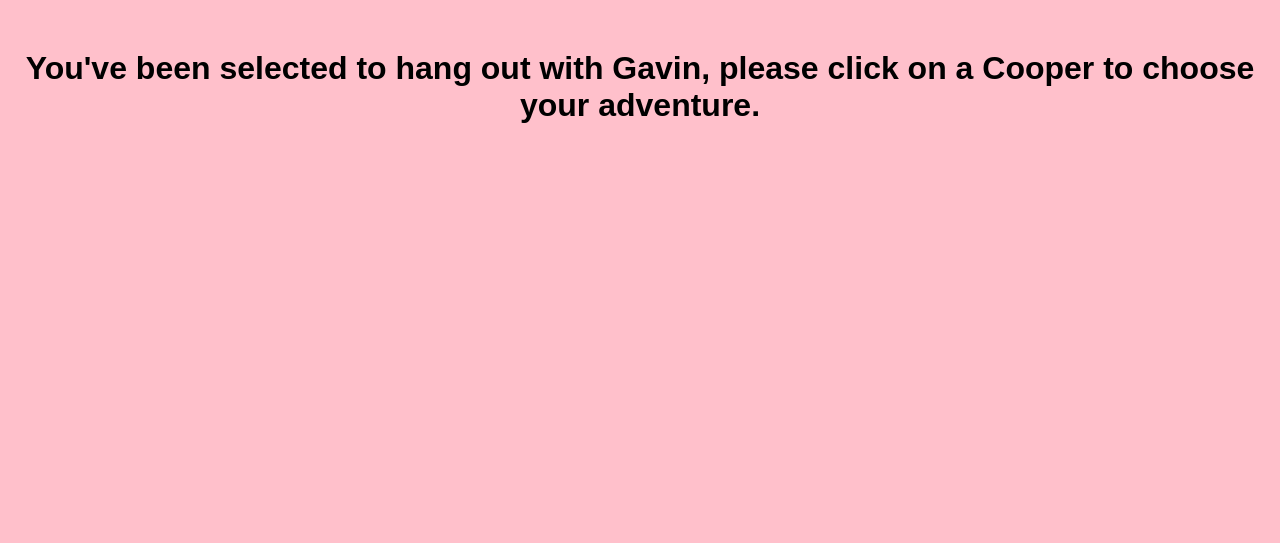
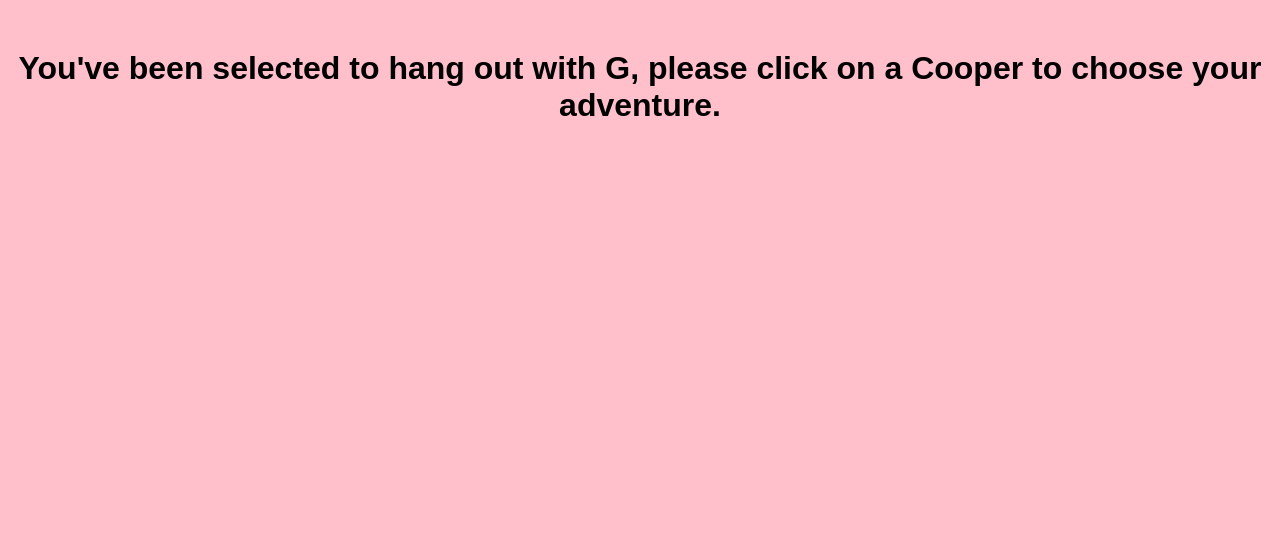
Before and after one commit to grudman1/DateNight, a plain HTML site: page index.html in a window 1280 px wide. Shown: the top 543 px of the page. Drawn offline with Linux system fonts and the light colour scheme.

Commit message:
Update index.html

```diff
--- a/index.html
+++ b/index.html
@@ -59,7 +59,7 @@
     </style>
 </head>
 <body>
-    <h1>You've been selected to hang out with Gavin, please click on a Cooper to choose your adventure.</h1>
+    <h1>You've been selected to hang out with G, please click on a Cooper to choose your adventure.</h1>
     <div class="container">
         <a href="https://docs.google.com/forms/d/e/1FAIpQLSceD9IS-kb2eiSqWKYuBlc0wVj21nC9n2vgRvlVfY8FsSCY0g/viewform?usp=sf_link" target="_blank">
             <img src="https://github.com/grudman1/DateNight/blob/main/Cooper1.png?raw=true" class="cooper move" alt="Cooper 1">
```
